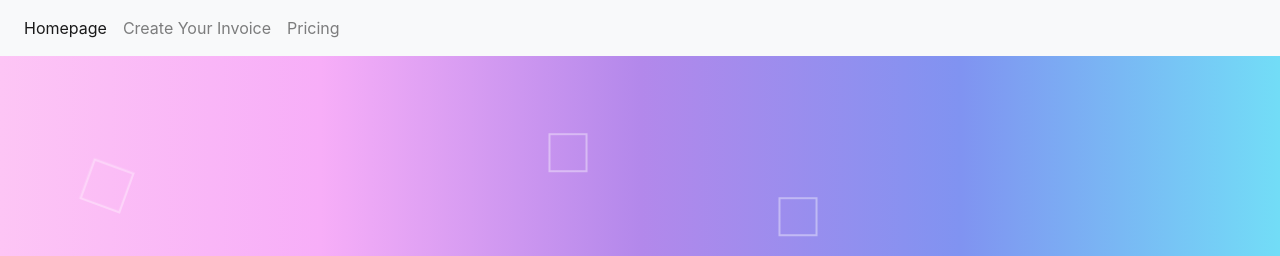
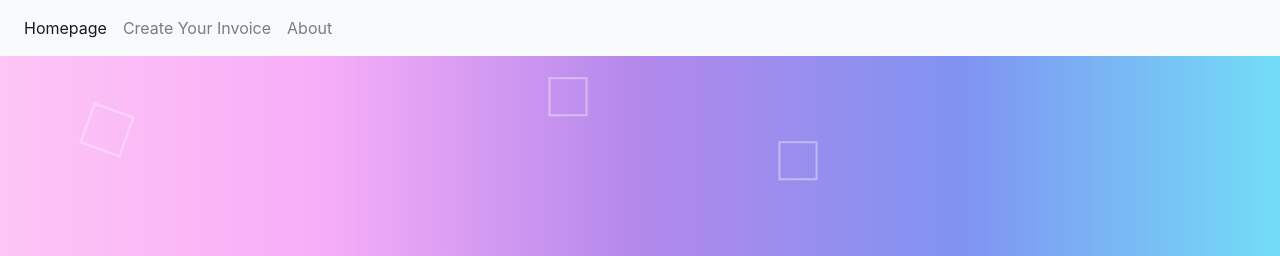
Before and after one commit to rishitsaraf/thecandyflossinvoicegeneratorcobyrishitsaraf, a website: page index.html in a window 1280 px wide. Shown: the top 256 px of the page. Drawn offline with nearby package versions, Linux system fonts and the light colour scheme.

Commit message:
Update index.html

```diff
--- a/index.html
+++ b/index.html
@@ -13,31 +13,31 @@
     <!-- Bootstrap CSS -->
     <link rel="stylesheet" href="https://stackpath.bootstrapcdn.com/bootstrap/4.5.2/css/bootstrap.min.css" integrity="sha384-JcKb8q3iqJ61gNV9KGb8thSsNjpSL0n8PARn9HuZOnIxN0hoP+VmmDGMN5t9UJ0Z" crossorigin="anonymous">
     <link rel="stylesheet" href="./styles.css">
-    <title> Invoice Generator - Homepage </title>
+    <title> Cotton Cnady Invoice Generator - Homepage </title>
   </head>
   <body>
 
-    <nav class="navbar navbar-expand-lg navbar-light bg-light">
+    <nav class="navbar fixed-top navbar-expand-lg navbar-light bg-light">
       <button class="navbar-toggler" type="button" data-toggle="collapse" data-target="#navbarNav" aria-controls="navbarNav" aria-expanded="false" aria-label="Toggle navigation">
         <span class="navbar-toggler-icon"></span>
       </button>
       <div class="collapse navbar-collapse" id="navbarNav">
         <ul class="navbar-nav">
           <li class="nav-item active">
-            <a class="nav-link" href="#">Homepage <span class="sr-only">(current)</span></a>
+            <a class="nav-link" href="index.html">Homepage <span class="sr-only">(current)</span></a>
           </li>
-          <li class="nav-item">
+          <li class="nav-item ">
             <a class="nav-link" href="./starting.html">Create Your Invoice</a>
           </li>
           <li class="nav-item">
-            <a class="nav-link" href="#">Pricing</a>
+            <a class="nav-link" href="about.html">About</a>
           </li>
         </ul>
       </div>
-    </nav>
+  </nav>
 
     <div class="wrapper">
-      <h2 class = "main_heading">The Cotton Candy <br> Invoice Generator Co.</h2>
+      <h2 class = "main_heading">The Cotton Candy  <br> Invoice Generator Co.</h2>
       <a href="starting.html" class="btn get_started btn-warning btn-lg"> Get Started </a>
       <div class="box">
         <div></div>
```
